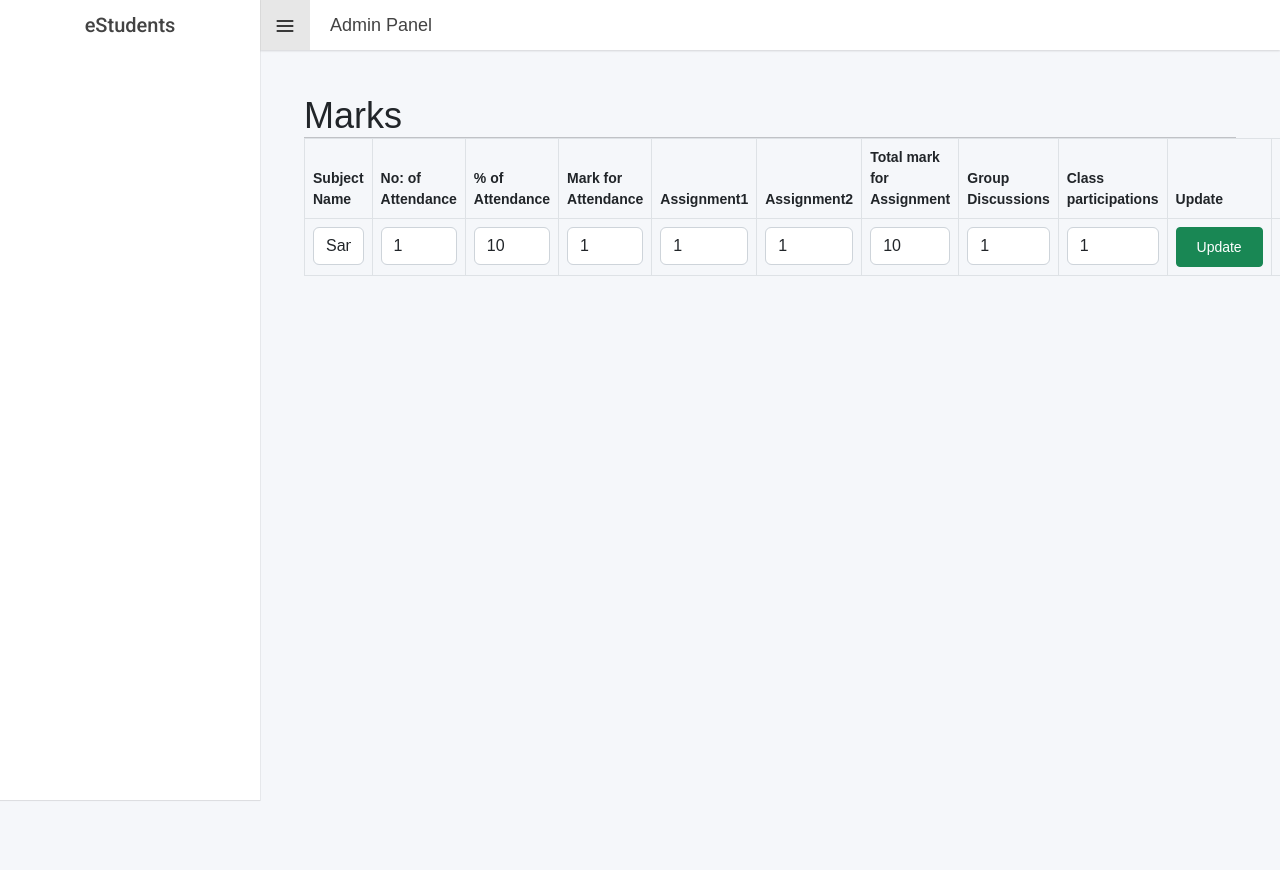
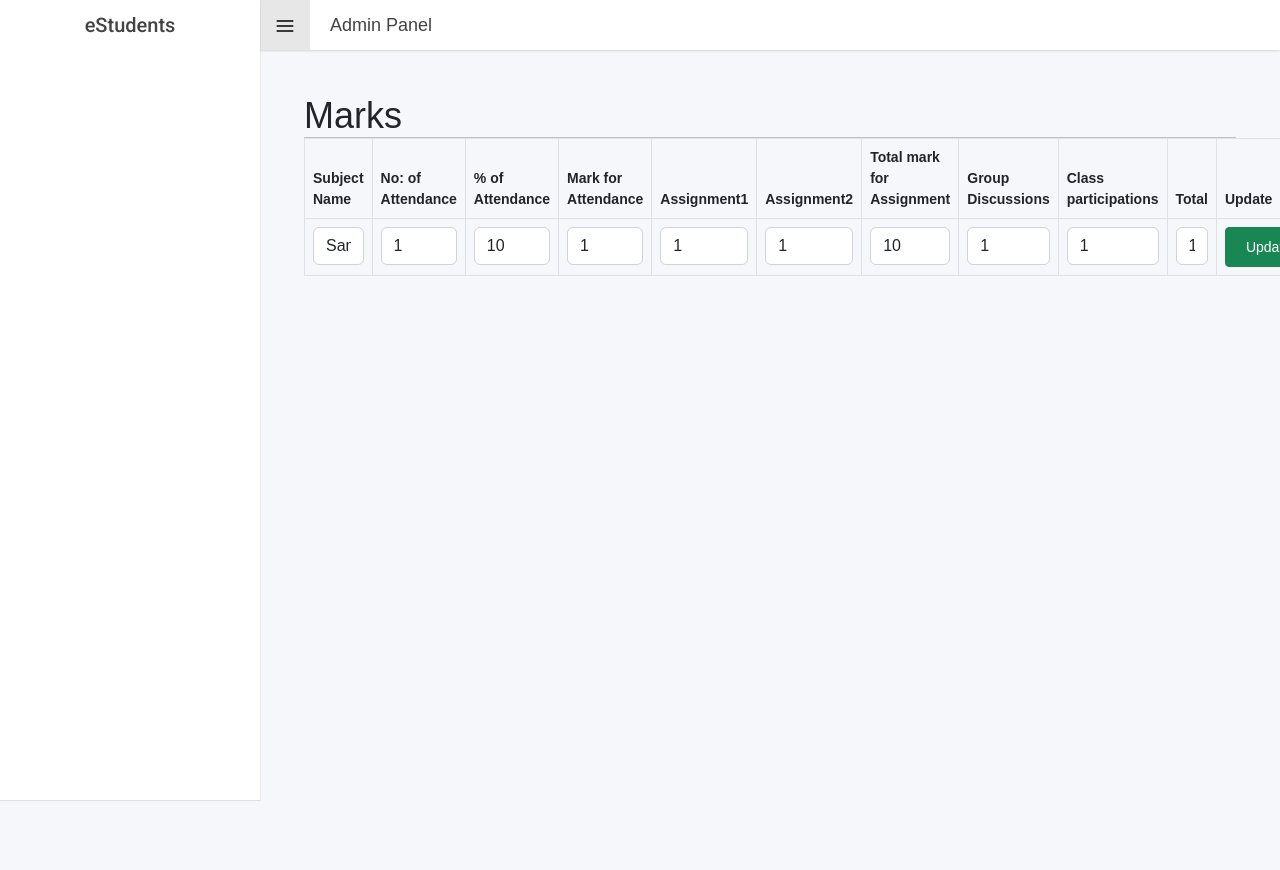
Before and after one commit to sharunrajeev/studentManagementSystem, a Django app: page /owner/mark_edit/1 in a window 1280 px wide. Run offline with Django 4.2, Linux system fonts and the light colour scheme; tables that the repository leaves empty hold one stand-in row (values such as "Sample post"); some libraries are stand-ins or nearby versions.

Commit message:
mark edit 75% completed

```diff
--- a/owner/urls.py
+++ b/owner/urls.py
@@ -27,5 +27,6 @@ urlpatterns = [
     # Mark Uploading Coded By Devaprasad
     path('mark_upload', views.mark_upload, name='mark_upload'),
     path('mark_upload/<userid>', views.individual_mark_upload, name='individual_mark_upload'),
-    path('mark_edit/<userid>', views.mark_edit, name='mark_edit')
+    path('mark_edit/<userid>', views.mark_edit, name='mark_edit'),
+
 ]
--- a/owner/views.py
+++ b/owner/views.py
@@ -239,10 +239,59 @@ def individual_mark_upload(request,userid):
         return render(request, 'owner/mark_upload_form.html', {'user': user, 'subjects': subjects})
 
 
-def mark_edit(request,userid):
-    user = Candidates.objects.get(id=userid)
-    marks = Marks.objects.all()
+def mark_edit(request, userid):
     if request.method == 'POST':
-        pass
+        Attendance = int(request.POST['attendance'])
+        Assignment1Mark = int(request.POST['assignment1'])
+        Assignment2Mark = int(request.POST['assignment2'])
+        GdMark = int(request.POST['gd'])
+        CpMark = int(request.POST['cp'])
+
+        mark = Marks.objects.get(id=userid)
+        Subject = mark.SubjectId.SubjectName
+
+        attendance_percentage,a_mark,total_assignment,total = mark_calculation(Subject, Attendance, Assignment1Mark, Assignment2Mark,GdMark,CpMark)
+        mark.AttendancePercentage = attendance_percentage
+        mark.AttendanceMark = a_mark
+        mark.TotalAssignmentMark = total_assignment
+        mark.Total = total
+        mark.Attendance = Attendance
+        mark.Assignment1Mark = Assignment1Mark
+        mark.Assignment2Mark = Assignment2Mark
+        mark.GdMark = GdMark
+        mark.CpMark = CpMark
+
+        mark.save()
+
+        return redirect("mark_upload")
+
     else:
+        user = Candidates.objects.get(id=userid)
+        marks = Marks.objects.all()
         return render(request, 'owner/mark_edit.html',{'User':user,'marks':marks})
+
+
+
+def mark_calculation(Subject,Attendance,Assignment1Mark,Assignment2Mark,GdMark,CpMark):
+    sub = Subjects.objects.get(SubjectName=Subject)
+    total_attendance = int(sub.TotalHour)
+
+    attendance_percentage = (Attendance / total_attendance) * 100
+    print(attendance_percentage)
+    if attendance_percentage >= 95:
+        a_mark = 5
+    elif attendance_percentage >= 90:
+        a_mark = 4
+    elif attendance_percentage >= 85:
+        a_mark = 3
+    elif attendance_percentage >= 80:
+        a_mark = 2
+    elif attendance_percentage >= 75:
+        a_mark = 1
+    else:
+        a_mark = 0
+
+    total_assignment = Assignment1Mark + Assignment2Mark
+    total = a_mark + Assignment1Mark + Assignment2Mark + GdMark + CpMark
+
+    return attendance_percentage,a_mark,total_assignment,total
--- a/templates/owner/mark_edit.html
+++ b/templates/owner/mark_edit.html
@@ -26,6 +26,9 @@
             <h1>Marks</h1>
             <hr>
 
+
+
+
             <table class="table table-bordered">
     <thead>
 
@@ -42,6 +45,7 @@
         <th>Total mark for Assignment</th>
         <th>Group Discussions</th>
         <th>Class participations</th>
+        <th>Total</th>
         <th>Update</th>
         <th>Delete</th>
     </tr>
@@ -49,32 +53,39 @@
         <tbody>
 
         {% for mark in marks %}
-<from>
-    {% csrf_token %}
+
+
       <tr class="active">
 
           {% if mark.StudentId == User %}
 
-          <td> <input type="text" class="form-control" value="{{ mark.SubjectId.SubjectName }}"> </td>
-          <td> <input type="number" class="form-control" value="{{ mark.Attendance }}"></td>
-          <td> <input type="number" class="form-control" value="{{ mark.AttendancePercentage }}"></td>
-          <td> <input type="number" class="form-control" value="{{ mark.AttendanceMark }}"></td>
-          <td> <input type="number" class="form-control" value="{{ mark.Assignment1Mark }}"></td>
-          <td> <input type="number"  class="form-control" value="{{ mark.Assignment2Mark }}"></td>
-          <td> <input type="number" class="form-control" value="{{ mark.TotalAssignmentMark }}"></td>
-          <td> <input type="number" class="form-control" value="{{ mark.GdMark }}"></td>
-          <td><input type="number" class="form-control" value="{{ mark.CpMark }}"></td>
-          <td> <button type="button" class="btn btn-success btn-sm">Update</button></td>
-          <td> <button type="button" class="btn btn-danger btn-sm">Delete</button></td>
-
+                        <form method="post" action="{{ mark.id }}">
+        {% csrf_token %}
+          <td> <input type="text"  class="form-control" value="{{ mark.SubjectId.SubjectName }}" readonly> </td>
+          <td> <input type="number" class="form-control" name="attendance" value="{{ mark.Attendance }}"></td>
+          <td> <input type="number" class="form-control" value="{{ mark.AttendancePercentage }}" readonly></td>
+          <td> <input type="number" class="form-control" value="{{ mark.AttendanceMark }}" readonly></td>
+          <td> <input type="number" class="form-control" name="assignment1" value="{{ mark.Assignment1Mark }}"></td>
+          <td> <input type="number"  class="form-control" name="assignment2" value="{{ mark.Assignment2Mark }}"></td>
+          <td> <input type="number" class="form-control" value="{{ mark.TotalAssignmentMark }}" readonly></td>
+          <td> <input type="number" class="form-control" name="gd" value="{{ mark.GdMark }}"></td>
+          <td><input type="number" class="form-control" name="cp" value="{{ mark.CpMark }}"></td>
+                            <td><input type="number" class="form-control"  value="{{ mark.Total }}" readonly></td>
+          <td> <button  type="submit" class="btn btn-success btn-sm">Update</button></td>
+                            <td> <a href="" type="button" class="btn btn-danger btn-sm">Delete</a></td>
+          </from>
           {% endif %}
       </tr>
-</from>
+
       {% endfor %}
+
+
+
+
+
     </tbody>
 
   </table>
-
 
 
 
--- a/templates/owner/mark_upload_form.html
+++ b/templates/owner/mark_upload_form.html
@@ -32,7 +32,7 @@
             <select name="subject" class="custom-select" id="inputGroupSelect01">
               <option selected>Choose...</option>
                 {% for subject in subjects %}
-                    <option value="{{subject.SubjectName}}">{{subject.SubjectName}}({{subject.TotalHour}})</option>
+                    <option value="{{subject.SubjectName}}">{{subject.SubjectName}}</option>
                 {% endfor %}
             </select>
 
```
